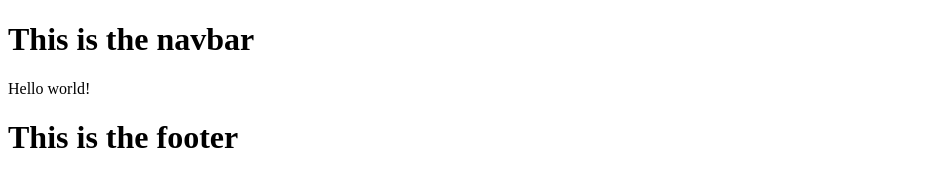
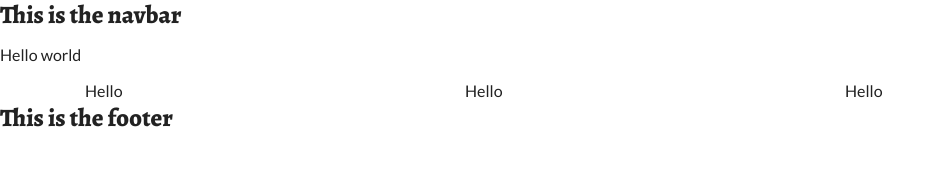
Before and after one commit to ThomPouillevet/la-part-du-lion, a Gatsby site: page / in a window 1280 px wide. Shown: the whole page, without its empty margins (0-945 px from the left). Built offline with nearby package versions, Linux system fonts and the light colour scheme; Gatsby itself is replaced by a stand-in of ours.

Commit message:
💄 Adds SASS plugin + layout.scss

```diff
--- a/gatsby-config.js
+++ b/gatsby-config.js
@@ -1,10 +1,3 @@
-/**
- * Configure your Gatsby site with this file.
- *
- * See: https://www.gatsbyjs.org/docs/gatsby-config/
- */
-
 module.exports = {
-  /* Your site config here */
-  plugins: [],
+  plugins: [`gatsby-plugin-sass`],
 }
--- a/package.json
+++ b/package.json
@@ -14,8 +14,11 @@
     "test": "echo \"Write tests! -> https://gatsby.dev/unit-testing\" && exit 1"
   },
   "dependencies": {
+    "bootstrap": "^4.4.1",
     "gatsby": "^2.20.12",
     "gatsby-cli": "^2.11.9",
+    "gatsby-plugin-sass": "^2.2.3",
+    "node-sass": "^4.13.1",
     "react": "^16.12.0",
     "react-dom": "^16.12.0"
   },
--- a/src/components/Layout.js
+++ b/src/components/Layout.js
@@ -1,6 +1,8 @@
 import React from "react"
 import Navbar from "./Navbar"
 import Footer from "./Footer"
+import 'bootstrap/dist/css/bootstrap.min.css'
+import "../style/layout.scss"
 
 const Layout = ({ children }) => {
   return (
--- a/src/pages/index.js
+++ b/src/pages/index.js
@@ -1,4 +1,15 @@
 import React from "react"
 import Layout from "../components/Layout"
 
-export default () => <Layout>Hello world!</Layout>
+export default () => (
+  <Layout>
+  <p>Hello world</p>
+    <div className="container">
+      <div className="row">
+        <div className="col-4">Hello</div>
+        <div className="col-4">Hello</div>
+        <div className="col-4">Hello</div>
+      </div>
+    </div>
+  </Layout>
+)
--- /dev/null
+++ b/src/style/layout.scss
@@ -0,0 +1,61 @@
+@import url("https://fonts.googleapis.com/css2?family=Alegreya:wght@400;800;900&family=Lato:wght@300;400;700&display=swap");
+
+:root {
+  --defaultFont: "Lato", sans-serif;
+  --headerFont: "Alegreya", sans-serif;
+  --primaryColor: #e21e8f;
+  --emeraldGreen: #2ccab2;
+  --mainWhite: #fff;
+  --offWhite: #f7f7f7;
+  --mainBlack: #222;
+  --mainGrey: #ececec;
+  --darkGrey: #afafaf;
+  --mainTransition: all 0.3s linear;
+  --lightShadow: 0.2rem 0.5rem 0.3rem 0rem rgba(0, 0, 0, 0.5);
+  --darkShadow: 0.4rem 1rem 0.5rem 0rem rgba(0, 0, 0, 0.5);
+}
+
+* {
+  box-sizing: border-box;
+  margin: 0;
+  padding: 0;
+}
+
+html {
+  font-size: 62.5%; /* Now 10px = 1rem! */
+}
+
+body {
+  background: var(--mainWhite);
+  color: var(--mainBlack);
+  font-family: var(--defaultFont);
+  font-size: 16px; /* px fallback */
+  font-size: 1.6rem; /* default font-size for document */
+  line-height: 1.5;
+}
+
+h1,
+h2,
+h3,
+h4,
+h5,
+h6 {
+  font-family: var(--headerFont);
+  font-weight: 700;
+  letter-spacing: var(--mainSpacing);
+  margin-bottom: 1.25rem;
+}
+
+p {
+  margin-bottom: 1.25rem;
+}
+
+a {
+  text-decoration: none;
+}
+
+main {
+  min-height: 100vh;
+  display: flex;
+  flex-direction: column;
+}
```
Also changed, not shown: 1 other file.
